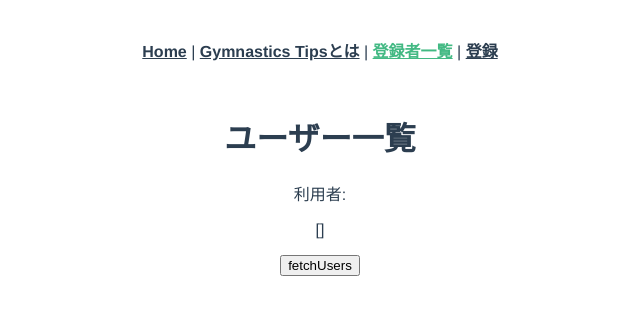
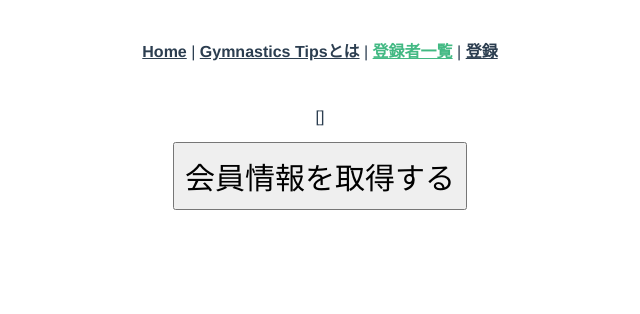
Before and after one commit to bumpfuji10/butsuyoku-neo, a Vue app in the folder frontend/: page /users in a window 1280 px wide. Shown: the top 314 px of the page, without its empty margins (320-960 px from the left). Built offline with nearby package versions, Linux system fonts and the light colour scheme.

Commit message:
change: Userコンポーネントからデザインの部分を切り出す

```diff
--- a/frontend/src/components/User.vue
+++ b/frontend/src/components/User.vue
@@ -1,9 +1,7 @@
 <template>
   <div>
-    <h1>ユーザー一覧</h1>
-    <p>利用者:</p>
     <p>{{ users }}</p>
-    <button type="submit" @click="fetchUsers">fetchUsers</button>
+    <button type="submit" id="fetchUsers" @click="fetchUsers">会員情報を取得する</button>
   </div>
 </template>
 
@@ -30,3 +28,16 @@ export default {
     }
 };
 </script>
+
+<style>
+#fetchUsers {
+  padding: 10px;
+  font-size: 30px;
+  font-family: Avenir, Helvetica, Arial, sans-serif;
+}
+
+#fetchUsers:hover {
+  color: blue;
+  cursor: pointer;
+}
+</style>
```
